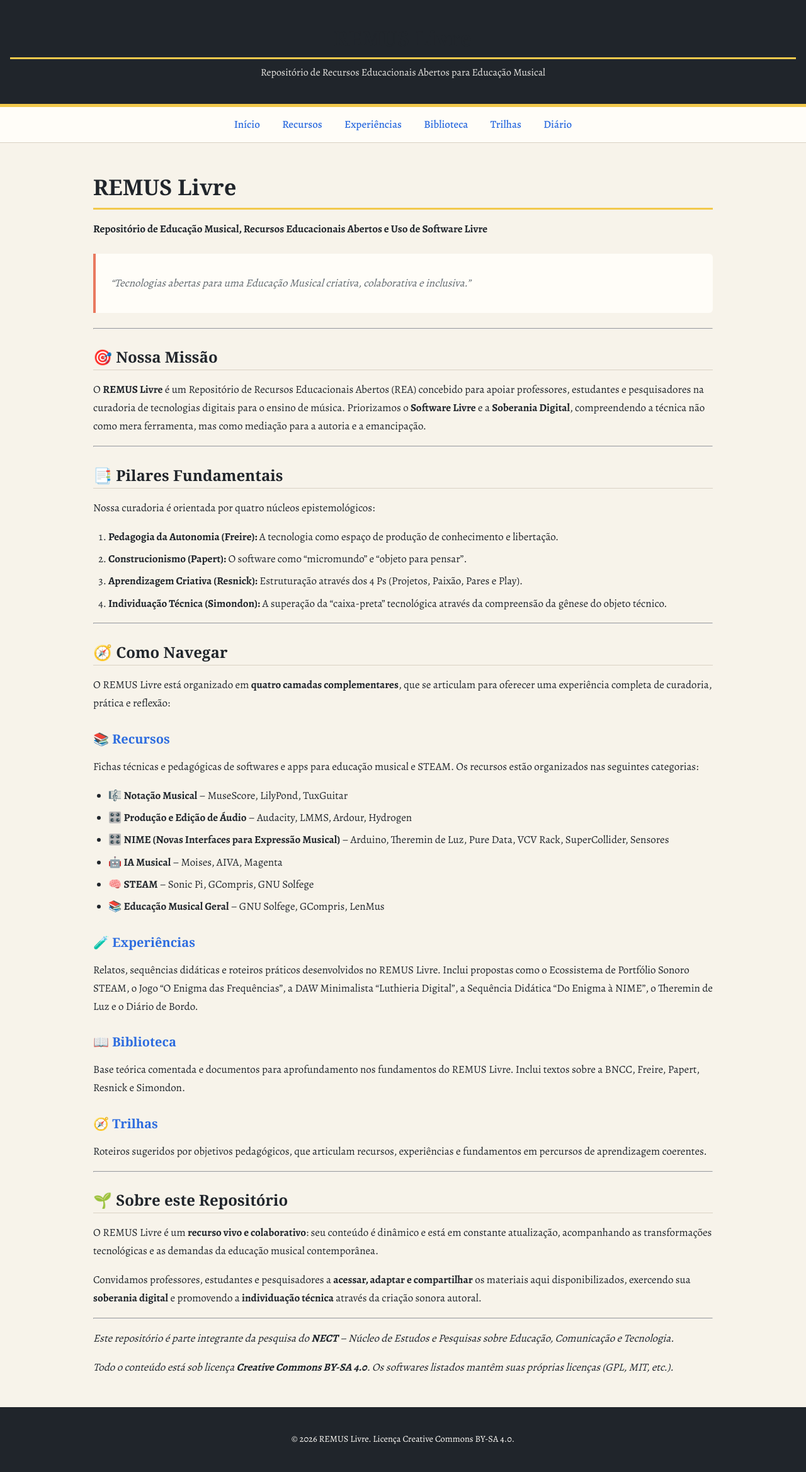
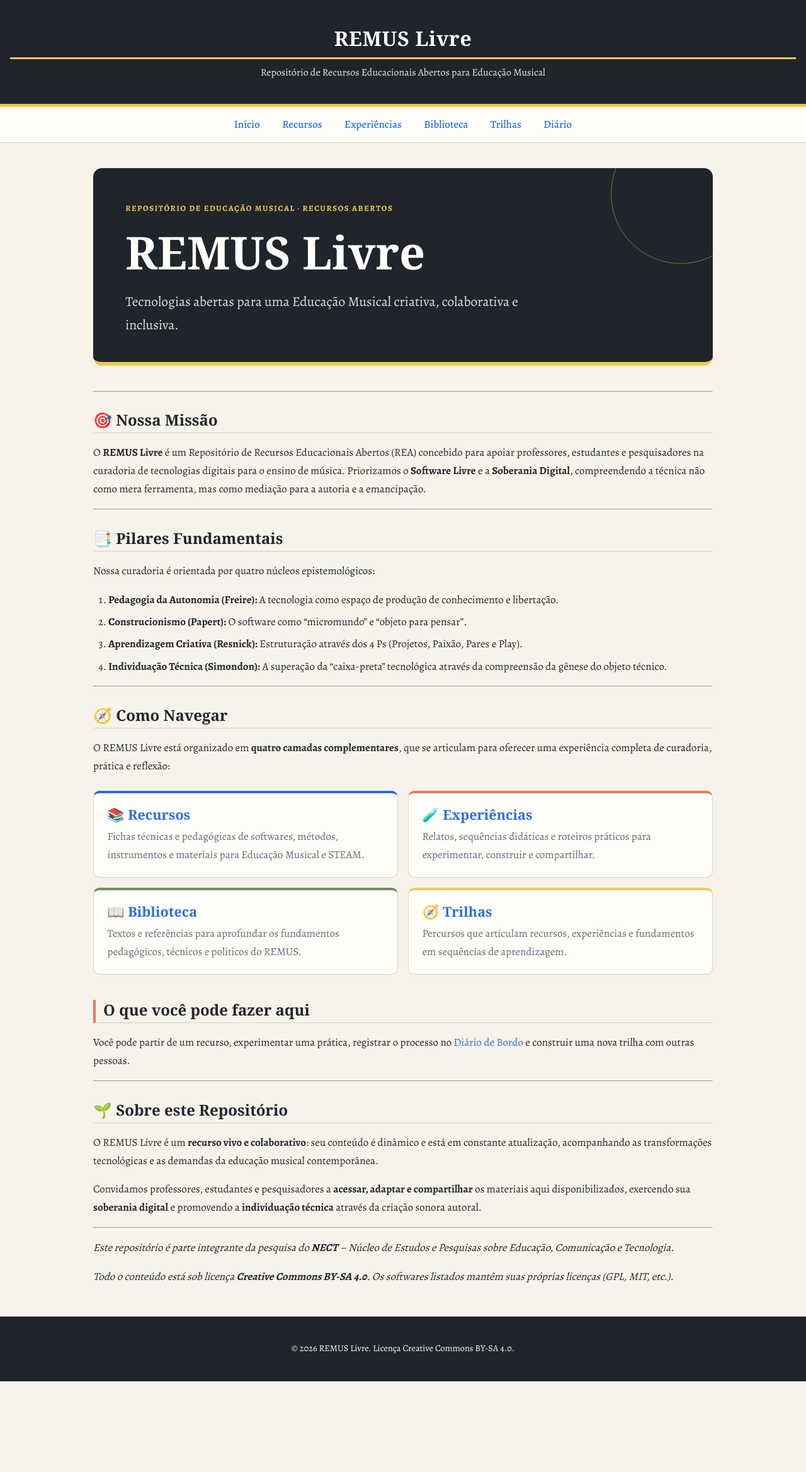
Before and after one commit to remus-livre/remus-livre.github.io, a Jekyll site: the page built from index.md, in a window 1280 px wide. Shown: the whole page at 63% size. Built offline with Jekyll 4.4.1, drawn with Linux system fonts in a browser that asks for light colours; some web fonts are replaced; after the commit the page ends 2194 px from its top, so only the background shows below that.

Commit message:
feat: refresh remus homepage visual hierarchy

```diff
--- a/assets/css/style.css
+++ b/assets/css/style.css
@@ -61,6 +61,7 @@ body {
   font-size: 2rem;
   font-weight: 700;
   letter-spacing: 0.02em;
+  color: var(--remus-white);
 }
 
 .site-header p {
@@ -317,6 +318,102 @@ img {
 }
 
 /* ============================================
+   Página inicial
+   ============================================ */
+.home-hero {
+  background: var(--remus-ink);
+  border-bottom: 6px solid var(--remus-yellow);
+  border-radius: 14px;
+  color: var(--remus-white);
+  margin: -0.5rem 0 2.5rem;
+  overflow: hidden;
+  padding: 2.5rem clamp(1.25rem, 4vw, 3.5rem);
+  position: relative;
+}
+
+.home-hero::after {
+  border: 1px solid rgba(242, 201, 76, 0.45);
+  border-radius: 50%;
+  content: '';
+  height: 220px;
+  position: absolute;
+  right: -60px;
+  top: -70px;
+  width: 220px;
+}
+
+.home-hero h1 {
+  border: 0;
+  color: var(--remus-white);
+  font-size: clamp(2.4rem, 6vw, 4.5rem);
+  margin: 0;
+  max-width: 700px;
+  padding: 0;
+  position: relative;
+  z-index: 1;
+}
+
+.home-hero .home-kicker {
+  color: var(--remus-yellow);
+  font-size: 0.8rem;
+  font-weight: 700;
+  letter-spacing: 0.12em;
+  margin-bottom: 0.75rem;
+  text-transform: uppercase;
+}
+
+.home-hero .home-lead {
+  color: rgba(255, 253, 248, 0.86);
+  font-size: clamp(1.05rem, 2vw, 1.35rem);
+  margin: 0.85rem 0 0;
+  max-width: 650px;
+  position: relative;
+  z-index: 1;
+}
+
+.home-grid {
+  display: grid;
+  gap: 1rem;
+  grid-template-columns: repeat(2, minmax(0, 1fr));
+  margin: 1.5rem 0 2.5rem;
+}
+
+.home-card {
+  background: var(--remus-white);
+  border: 1px solid var(--remus-line);
+  border-top: 4px solid var(--remus-blue);
+  border-radius: 10px;
+  padding: 1.25rem 1.35rem;
+  transition: border-color 0.2s ease, box-shadow 0.2s ease, transform 0.2s ease;
+}
+
+.home-card:nth-child(2) { border-top-color: var(--remus-coral); }
+.home-card:nth-child(3) { border-top-color: var(--remus-green); }
+.home-card:nth-child(4) { border-top-color: var(--remus-yellow); }
+
+.home-card:hover {
+  box-shadow: 0 10px 24px rgba(32, 37, 43, 0.1);
+  transform: translateY(-2px);
+}
+
+.home-card h2 {
+  border: 0;
+  font-size: 1.35rem;
+  margin: 0 0 0.45rem;
+  padding: 0;
+}
+
+.home-card p {
+  color: var(--remus-text-light);
+  margin: 0;
+}
+
+.home-section-title {
+  border-left: 4px solid var(--remus-coral);
+  padding-left: 0.75rem;
+}
+
+/* ============================================
    Responsividade
    ============================================ */
 @media (max-width: 600px) {
@@ -333,6 +430,14 @@ img {
     margin: 0.3rem 0;
   }
 
+  .home-grid {
+    grid-template-columns: 1fr;
+  }
+
+  .home-hero {
+    padding: 2rem 1.25rem;
+  }
+
   main {
     margin: 2rem auto;
     padding: 0 1rem;
--- a/index.md
+++ b/index.md
@@ -3,11 +3,11 @@ layout: default
 title: REMUS Livre
 ---
 
-# REMUS Livre
-
-**Repositório de Educação Musical, Recursos Educacionais Abertos e Uso de Software Livre**
-
-> "Tecnologias abertas para uma Educação Musical criativa, colaborativa e inclusiva."
+<section class="home-hero">
+<p class="home-kicker">Repositório de Educação Musical · Recursos Abertos</p>
+<h1>REMUS Livre</h1>
+<p class="home-lead">Tecnologias abertas para uma Educação Musical criativa, colaborativa e inclusiva.</p>
+</section>
 
 ---
 
@@ -32,28 +32,31 @@ Nossa curadoria é orientada por quatro núcleos epistemológicos:
 
 O REMUS Livre está organizado em **quatro camadas complementares**, que se articulam para oferecer uma experiência completa de curadoria, prática e reflexão:
 
-### 📚 [Recursos](recursos/)
+<div class="home-grid">
+<article class="home-card">
+<h2>📚 <a href="recursos/">Recursos</a></h2>
+<p>Fichas técnicas e pedagógicas de softwares, métodos, instrumentos e materiais para Educação Musical e STEAM.</p>
+</article>
 
-Fichas técnicas e pedagógicas de softwares e apps para educação musical e STEAM. Os recursos estão organizados nas seguintes categorias:
+<article class="home-card">
+<h2>🧪 <a href="experiencias/">Experiências</a></h2>
+<p>Relatos, sequências didáticas e roteiros práticos para experimentar, construir e compartilhar.</p>
+</article>
 
-- 🎼 **Notação Musical** – MuseScore, LilyPond, TuxGuitar
-- 🎛️ **Produção e Edição de Áudio** – Audacity, LMMS, Ardour, Hydrogen
-- 🎛️ **NIME (Novas Interfaces para Expressão Musical)** – Arduino, Theremin de Luz, Pure Data, VCV Rack, SuperCollider, Sensores
-- 🤖 **IA Musical** – Moises, AIVA, Magenta
-- 🧠 **STEAM** – Sonic Pi, GCompris, GNU Solfege
-- 📚 **Educação Musical Geral** – GNU Solfege, GCompris, LenMus
+<article class="home-card">
+<h2>📖 <a href="biblioteca/">Biblioteca</a></h2>
+<p>Textos e referências para aprofundar os fundamentos pedagógicos, técnicos e políticos do REMUS.</p>
+</article>
 
-### 🧪 [Experiências](experiencias/)
+<article class="home-card">
+<h2>🧭 <a href="trilhas/">Trilhas</a></h2>
+<p>Percursos que articulam recursos, experiências e fundamentos em sequências de aprendizagem.</p>
+</article>
+</div>
 
-Relatos, sequências didáticas e roteiros práticos desenvolvidos no REMUS Livre. Inclui propostas como o Ecossistema de Portfólio Sonoro STEAM, o Jogo "O Enigma das Frequências", a DAW Minimalista "Luthieria Digital", a Sequência Didática "Do Enigma à NIME", o Theremin de Luz e o Diário de Bordo.
+<h2 class="home-section-title">O que você pode fazer aqui</h2>
 
-### 📖 [Biblioteca](biblioteca/)
-
-Base teórica comentada e documentos para aprofundamento nos fundamentos do REMUS Livre. Inclui textos sobre a BNCC, Freire, Papert, Resnick e Simondon.
-
-### 🧭 [Trilhas](trilhas/)
-
-Roteiros sugeridos por objetivos pedagógicos, que articulam recursos, experiências e fundamentos em percursos de aprendizagem coerentes.
+<p>Você pode partir de um recurso, experimentar uma prática, registrar o processo no <a href="diario/">Diário de Bordo</a> e construir uma nova trilha com outras pessoas.</p>
 
 ---
 
```
